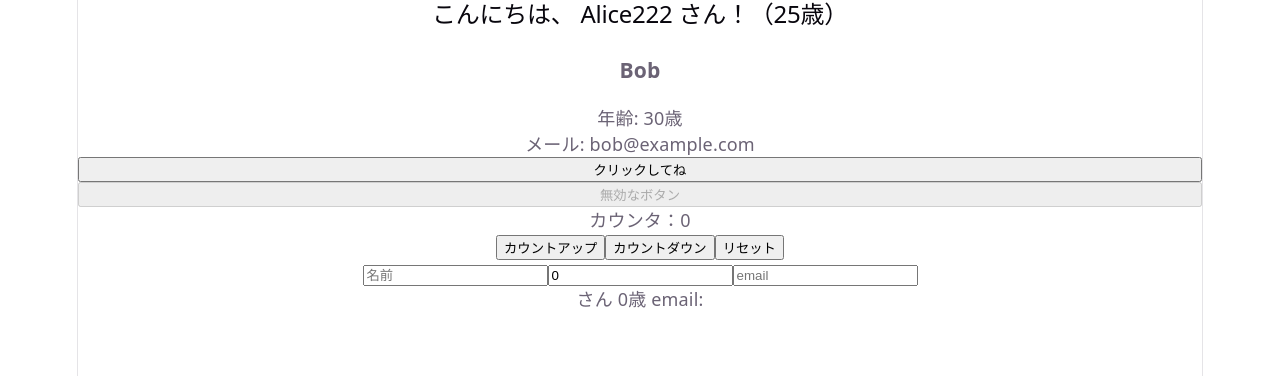
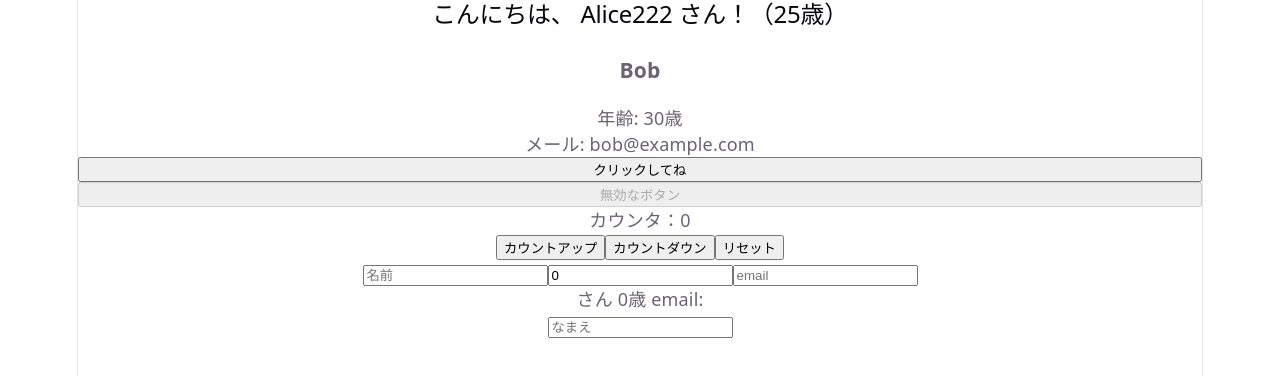
Before and after one commit to ramtiga/react_sample1, a React (Vite) app: page / in a window 1280 px wide. Shown: the top 376 px of the page. Built offline with nearby package versions, Linux system fonts and the light colour scheme.

Commit message:
GreetingInputコンポーネント追加

```diff
--- a/src/App.tsx
+++ b/src/App.tsx
@@ -2,6 +2,7 @@ import { useState } from "react"
 import "./App.css"
 import Greeting from "./Greeting"
 import UserForm from "./UserForm"
+import GreetingInput from "./GreetingInput"
 
 type UserCardProps = {
   name: string
@@ -64,6 +65,7 @@ function App() {
       <Button label="無効なボタン" disabled />
       <Counter />
       <UserForm />
+      <GreetingInput />
     </>
   )
 }
--- /dev/null
+++ b/src/GreetingInput.tsx
@@ -0,0 +1,23 @@
+import { useState } from "react"
+
+function GreetingInput() {
+  const [name, setName] = useState("")
+
+  const handleNameChange = (e: React.ChangeEvent<HTMLInputElement>) => {
+    setName(e.target.value)
+  }
+
+  return (
+    <div>
+      <input
+        type="text"
+        value={name}
+        onChange={handleNameChange}
+        placeholder="なまえ"
+      />
+      {name && <p>こんにちは、{name}さん！！</p>}
+    </div>
+  )
+}
+
+export default GreetingInput
```
